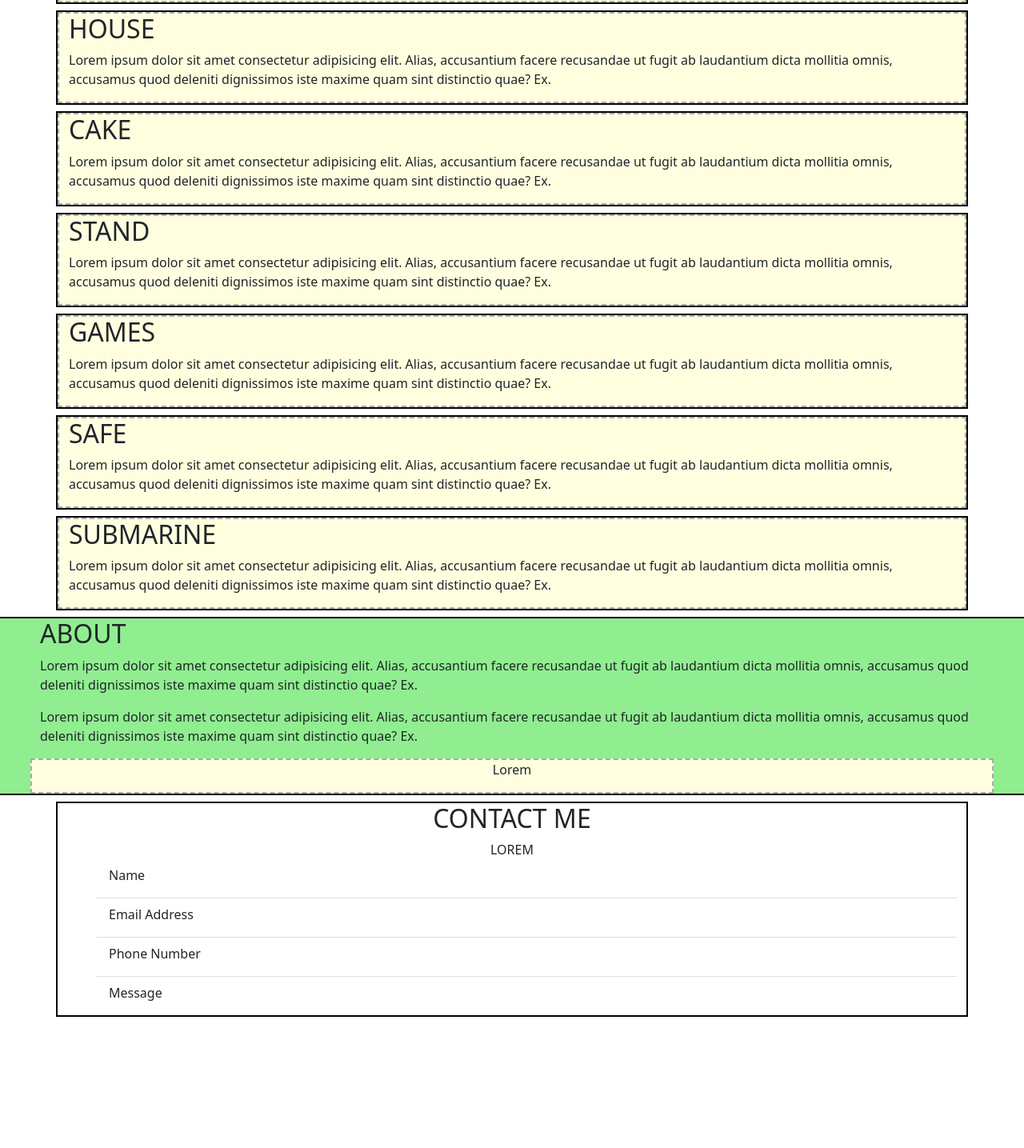
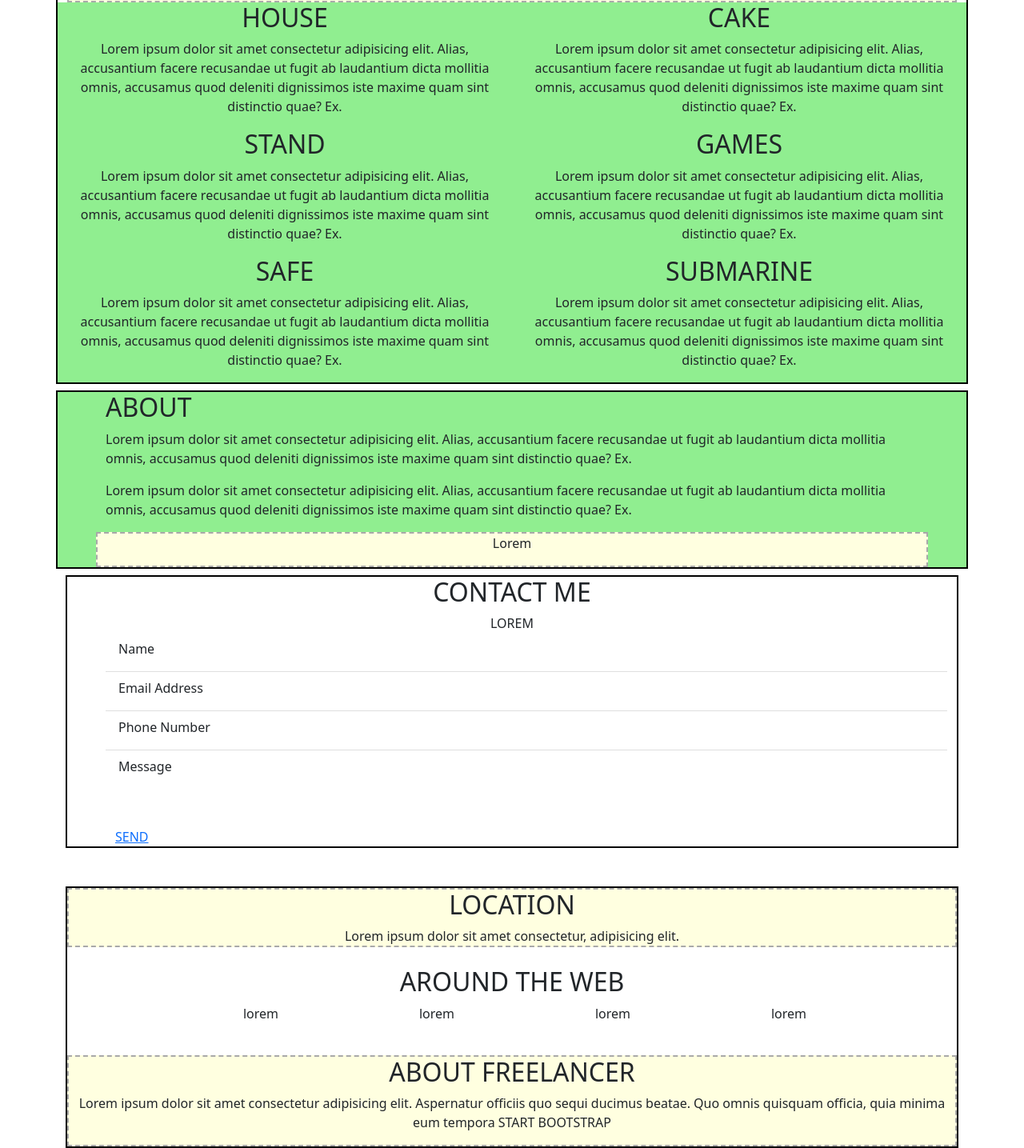
Before and after one commit to Damianp99/html-css-bootstrap-freelancer, a plain HTML site: page index.html in a window 1280 px wide. Shown: the part 211-1646 px from the top of the page at 80% size. Before the commit the page ends 1482 px from the top, so only its background shows below. Drawn offline with nearby package versions, Linux system fonts and the light colour scheme.

Commit message:
fixed rows and cols

```diff
--- a/css/style.css
+++ b/css/style.css
@@ -12,3 +12,7 @@
 .bg-green{
     background-color: lightgreen;
 }
+
+ul{
+    list-style-type: none;
+}
--- a/index.html
+++ b/index.html
@@ -39,65 +39,51 @@
             <div class="row mb-2 text-center">
                 <div class="col-12">
                     <h2>PORTFOLIO</h2>
-                </div>
                     <div class="col">
                         <p>Lorem, ipsum dolor sit amet consectetur adipisicing elit.</p>
                     </div>
-
                 </div>
-            <div class="row mb-2">
-                <div class="col">
+                <div class=" bg-green col-12  col-sm-6">
                     <h2>HOUSE</h2>
                     <p>Lorem ipsum dolor sit amet consectetur adipisicing elit. Alias, accusantium facere recusandae ut
                         fugit ab laudantium dicta mollitia omnis, accusamus quod deleniti dignissimos iste maxime quam
                         sint
                         distinctio quae? Ex.</p>
                 </div>
-            </div>
-            <div class="row mb-2">
-                <div class="col">
+                <div class=" bg-green col-12 col-sm-6">
                     <h2>CAKE</h2>
                     <p>Lorem ipsum dolor sit amet consectetur adipisicing elit. Alias, accusantium facere recusandae ut
                         fugit ab laudantium dicta mollitia omnis, accusamus quod deleniti dignissimos iste maxime quam
                         sint
                         distinctio quae? Ex.</p>
                 </div>
-            </div>
-            <div class="row mb-2">
-                <div class="col">
+                <div class=" bg-green col-12 col-sm-6">
                     <h2>STAND</h2>
                     <p>Lorem ipsum dolor sit amet consectetur adipisicing elit. Alias, accusantium facere recusandae ut
                         fugit ab laudantium dicta mollitia omnis, accusamus quod deleniti dignissimos iste maxime quam
                         sint
                         distinctio quae? Ex.</p>
                 </div>
-            </div>
-            <div class="row mb-2">
-                <div class="col">
+                <div class=" bg-green col-12 col-sm-6">
                     <h2>GAMES</h2>
                     <p>Lorem ipsum dolor sit amet consectetur adipisicing elit. Alias, accusantium facere recusandae ut
                         fugit ab laudantium dicta mollitia omnis, accusamus quod deleniti dignissimos iste maxime quam
                         sint
                         distinctio quae? Ex.</p>
                 </div>
-            </div>
-            <div class="row mb-2">
-                <div class="col">
+                <div class=" bg-green col-12 col-sm-6">
                     <h2>SAFE</h2>
                     <p>Lorem ipsum dolor sit amet consectetur adipisicing elit. Alias, accusantium facere recusandae ut
                         fugit ab laudantium dicta mollitia omnis, accusamus quod deleniti dignissimos iste maxime quam
                         sint
                         distinctio quae? Ex.</p>
                 </div>
-            </div>
-            <div class="row mb-2">
-                <div class="col">
+                <div class=" bg-green col-12 col-sm-6">
                     <h2>SUBMARINE</h2>
                     <p>Lorem ipsum dolor sit amet consectetur adipisicing elit. Alias, accusantium facere recusandae ut
                         fugit ab laudantium dicta mollitia omnis, accusamus quod deleniti dignissimos iste maxime quam
                         sint
                         distinctio quae? Ex.</p>
-                </div>
                 </div>
             </div>
             <div class="row bg-green mb-2 px-5">
@@ -118,7 +104,7 @@
                     <p>Lorem</p>
                 </div>
             </div>
-        <div class="container">
+            <div class="container-sm">
                 <div class="row">
                     <div class="col-12 text-center">
                         <h2>CONTACT ME</h2>
@@ -130,12 +116,39 @@
                         <li class="list-group-item pb-3">Phone Number</li>
                         <li class="list-group-item pb-3">Message</li>
                     </ul>
+                    <span class="pt-5"><a href="#" class="ps-5">SEND</a></span>
 
                 </div>
             </div>
 
+
     </body>
     <footer>
+        <div class="container-md text-center mt-5">
+            <div class="row">
+                <div class="col">
+                    <h2>LOCATION</h2>
+                    <span>Lorem ipsum dolor sit amet consectetur, adipisicing elit.</span>
+                </div>
+                <div class="col-12 py-4">
+                    <h2>AROUND THE WEB</h2>
+                    <ul class="d-inline d-flex justify-content-evenly">
+                        <li>lorem</li>
+                        <li>lorem</li>
+                        <li>lorem</li>
+                        <li>lorem</li>
+                    </ul>
+                </div>
+                <div class="col">
+                    <h2>ABOUT FREELANCER</h2>
+                    <p> Lorem ipsum dolor sit amet consectetur adipisicing elit. Aspernatur officiis quo sequi ducimus
+                        beatae. Quo omnis quisquam officia, quia minima eum tempora START BOOTSTRAP
+                    </p>
+                </div>
+            </div>
+
+        </div>
+
 
     </footer>
 </body>
```
Lines whose indentation alone changed are shown as unchanged.
